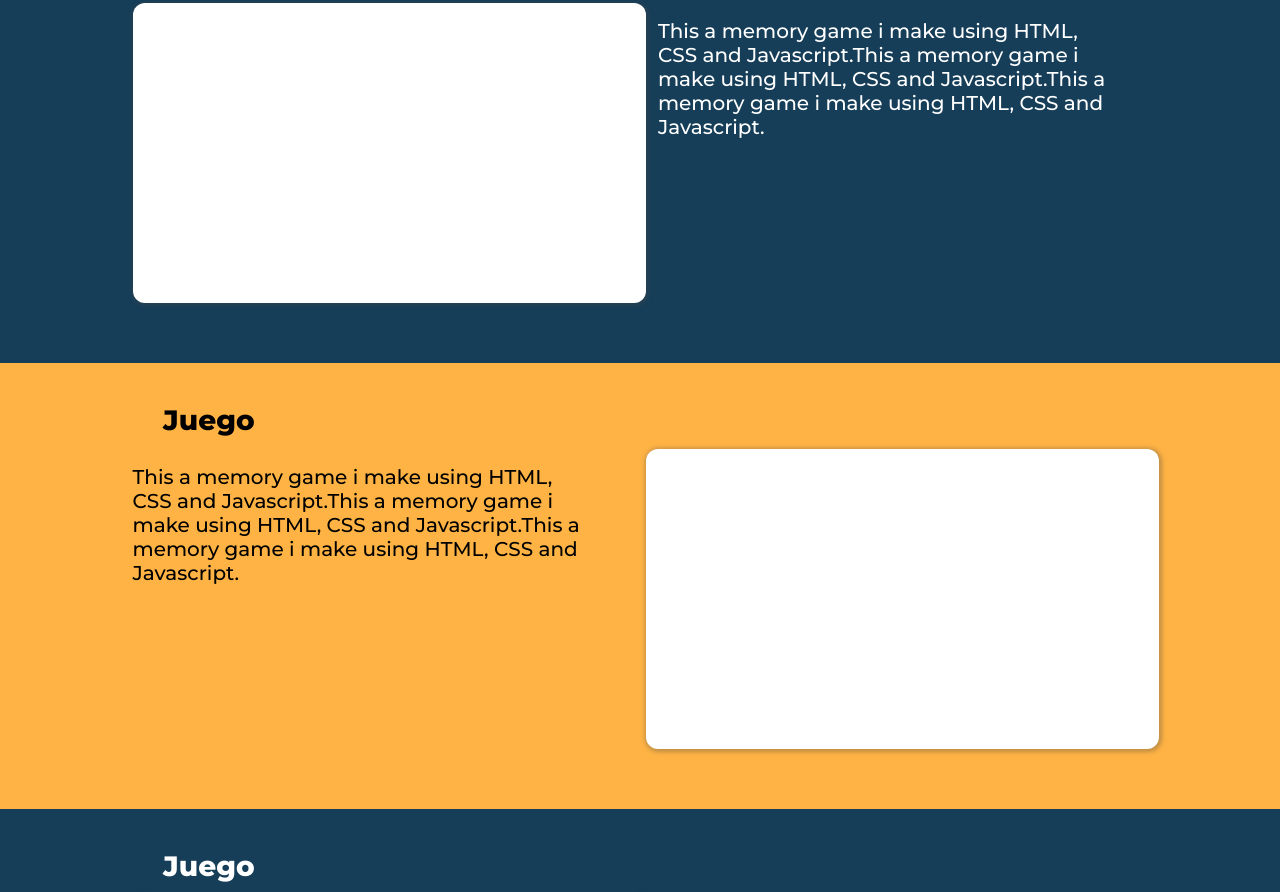
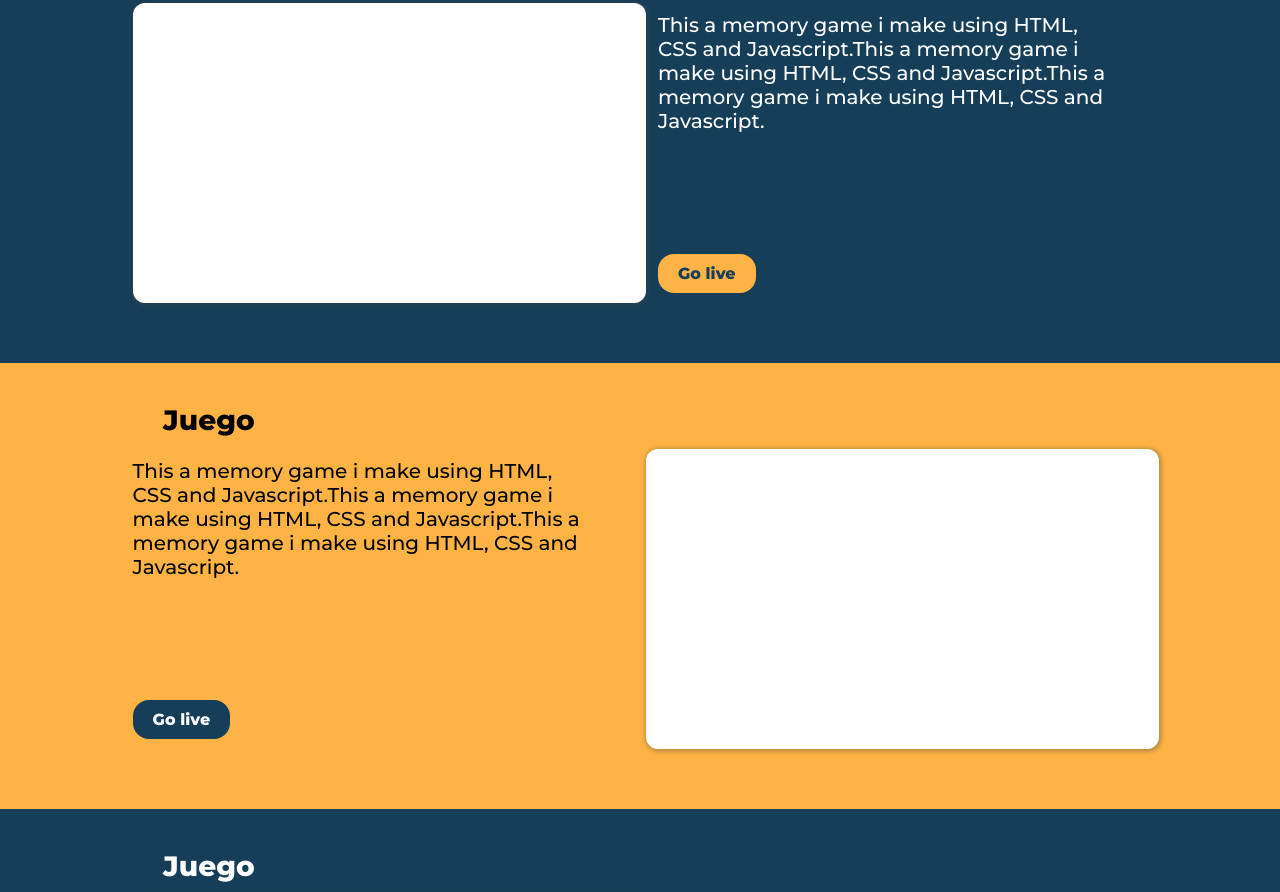
Before and after one commit to yamathe5/yamathe5.github.io, a plain HTML site: page index.html in a window 1280 px wide. Shown: the part 1662-2554 px from the top of the page. Drawn offline with Linux system fonts and the light colour scheme.

Commit message:
nuevo commit

```diff
--- a/index.html
+++ b/index.html
@@ -102,9 +102,11 @@
             <div class="card c1">
             </div>
             <div class="text--container">
-
               <p>This a memory game i make using HTML, CSS and Javascript.This a memory game i make using HTML, CSS and
                 Javascript.This a memory game i make using HTML, CSS and Javascript. </p>
+              <div>
+                <a href="/index2.html">Go live</a>
+              </div>
             </div>
           </div>
         </div>
@@ -115,6 +117,9 @@
 
               <p>This a memory game i make using HTML, CSS and Javascript.This a memory game i make using HTML, CSS and
                 Javascript.This a memory game i make using HTML, CSS and Javascript. </p>
+              <div>
+                <a class="link-blue" href="/index2.html">Go live</a>
+              </div>
             </div>
             <div class="card c2">
             </div>
@@ -128,6 +133,9 @@
             <div class="text--container">
               <p>This a memory game i make using HTML, CSS and Javascript.This a memory game i make using HTML, CSS and
                 Javascript.This a memory game i make using HTML, CSS and Javascript. </p>
+              <div>
+                <a href="/index2.html">Go live</a>
+              </div>
             </div>
           </div>
         </div>
@@ -138,6 +146,9 @@
 
               <p>This a memory game i make using HTML, CSS and Javascript.This a memory game i make using HTML, CSS and
                 Javascript.This a memory game i make using HTML, CSS and Javascript. </p>
+              <div>
+                <a class="link-blue" href="/index2.html">Go live</a>
+              </div>
             </div>
             <div class="card c4">
             </div>
--- a/mobile.css
+++ b/mobile.css
@@ -284,6 +284,25 @@ main {
 .text--container p {
   margin-left: 1.2rem;
 }
+.text--container a {
+  background: var(--soft-orange);
+  display: inline-block;
+  margin-left: 1.2rem;
+  padding: 1rem 2rem;
+  font-size: 1.6rem;
+  text-decoration: none;
+  margin-top: 2rem;
+  border-radius: 1.6rem;
+  color: #163e59;
+  font-weight: bold;
+  /* width: 10rem;
+  height: 3rem; */
+}
+.text--container .link-blue {
+  background-color: #163e59;
+  color: white;
+  /* width: 1000px; */
+}
 .c4 {
   margin-bottom: 2.8rem;
 }
--- a/styles.css
+++ b/styles.css
@@ -193,7 +193,17 @@ main {
   /* margin-bottom: 2rem; */
 }
 .text--container {
+  height: 30rem;
+  display: flex;
+  flex-direction: column;
   width: 50%;
+  justify-content: space-between;
+}
+.text--container p {
+  margin-top: 1rem;
+}
+.text--container a {
+  margin-bottom: 1rem;
 }
 .c4 {
   margin-bottom: 2.8rem;
```
